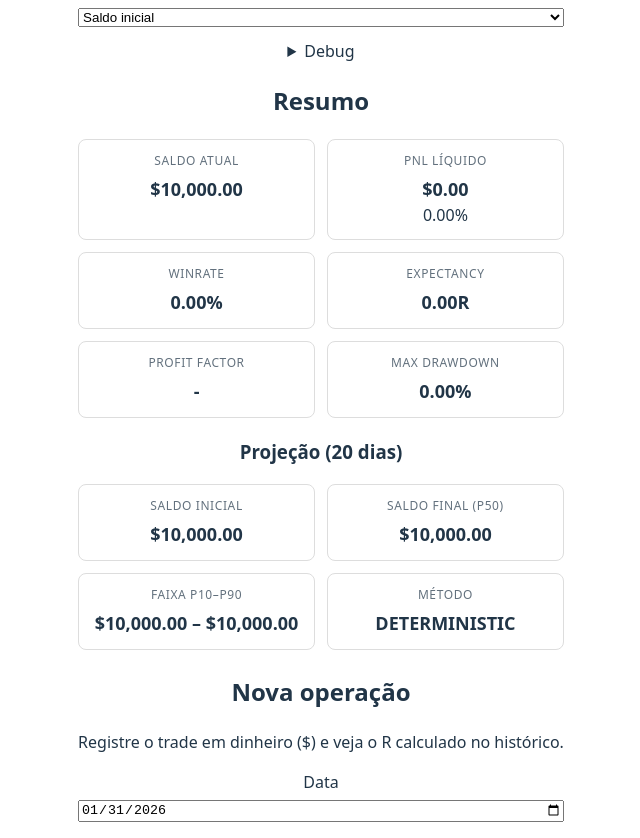
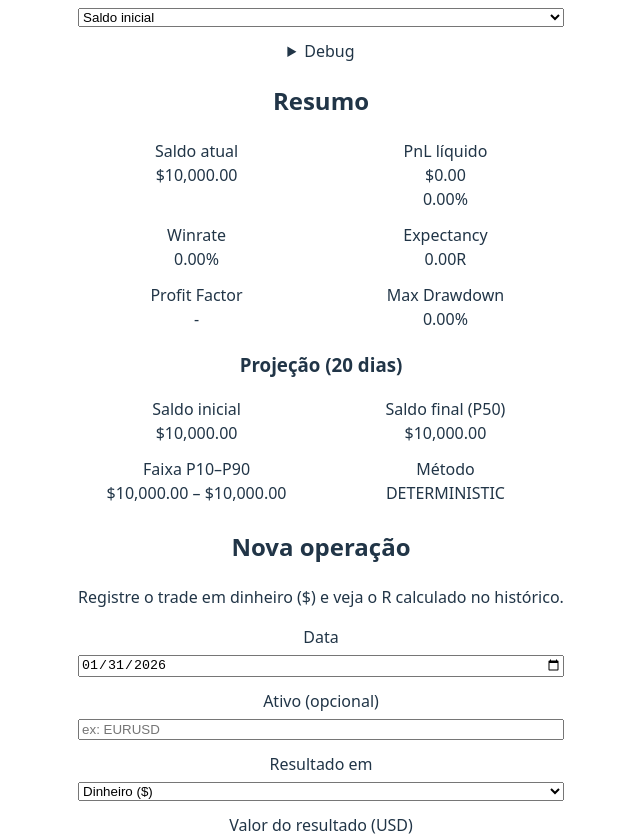
Before and after one commit to WillianPoeraridev/trading-journal, a React app: page / in a window 1280 px wide. Shown: the part 720-1558 px from the top of the page, without its empty margins (319-959 px from the left). Built offline with nearby package versions, Linux system fonts and the light colour scheme; the HTML template or start-up script is replaced by a standard one.

Commit message:
fix: dark card styles in metrics

```diff
--- a/src/components/MetricsPanel.tsx
+++ b/src/components/MetricsPanel.tsx
@@ -1,4 +1,4 @@
-import type { CSSProperties } from "react";
+import type { ReactNode } from "react";
 import type { Metrics, ProjectionResult } from "../core/types";
 import { formatMoney, formatPct, formatR, roundTo } from "../core/format";
 
@@ -8,31 +8,19 @@ type MetricsPanelProps = {
   currency: string;
 };
 
-const gridStyle: CSSProperties = {
+const gridStyle = {
   display: "grid",
   gap: 12,
   gridTemplateColumns: "repeat(auto-fit, minmax(180px, 1fr))",
 };
 
-const cardStyle: CSSProperties = {
-  border: "1px solid #ddd",
-  borderRadius: 8,
-  padding: 12,
-  background: "#fff",
-};
-
-const labelStyle: CSSProperties = {
-  fontSize: 12,
-  textTransform: "uppercase",
-  letterSpacing: 0.6,
-  opacity: 0.7,
-  marginBottom: 6,
-};
-
-const valueStyle: CSSProperties = {
-  fontSize: 18,
-  fontWeight: 600,
-};
+function Card({ children }: { children: ReactNode }) {
+  return (
+    <div className="rounded-xl border border-zinc-700 bg-zinc-900 p-4 shadow-sm">
+      {children}
+    </div>
+  );
+}
 
 export default function MetricsPanel({
   metrics,
@@ -47,55 +35,95 @@ export default function MetricsPanel({
     <section>
       <h2>Resumo</h2>
       <div style={gridStyle}>
-        <div style={cardStyle}>
-          <div style={labelStyle}>Saldo atual</div>
-          <div style={valueStyle}>{formatMoney(balance, currency)}</div>
+        <Card>
+          <div className="text-xs uppercase tracking-wider text-zinc-400">
+            Saldo atual
           </div>
-        <div style={cardStyle}>
-          <div style={labelStyle}>PnL líquido</div>
-          <div style={valueStyle}>{formatMoney(metrics.netPnl, currency)}</div>
-          <div>{formatPct(metrics.netReturnPct)}</div>
+          <div className="mt-1 text-2xl font-semibold text-zinc-100">
+            {formatMoney(balance, currency)}
           </div>
-        <div style={cardStyle}>
-          <div style={labelStyle}>Winrate</div>
-          <div style={valueStyle}>{formatPct(metrics.winRatePct)}</div>
+        </Card>
+        <Card>
+          <div className="text-xs uppercase tracking-wider text-zinc-400">
+            PnL líquido
           </div>
-        <div style={cardStyle}>
-          <div style={labelStyle}>Expectancy</div>
-          <div style={valueStyle}>{formatR(metrics.expectancyR, 2)}</div>
+          <div className="mt-1 text-2xl font-semibold text-zinc-100">
+            {formatMoney(metrics.netPnl, currency)}
           </div>
-        <div style={cardStyle}>
-          <div style={labelStyle}>Profit Factor</div>
-          <div style={valueStyle}>{profitFactorText}</div>
+          <div className="mt-1 text-sm text-zinc-400">
+            {formatPct(metrics.netReturnPct)}
           </div>
-        <div style={cardStyle}>
-          <div style={labelStyle}>Max Drawdown</div>
-          <div style={valueStyle}>{formatPct(metrics.maxDrawdownPct)}</div>
+        </Card>
+        <Card>
+          <div className="text-xs uppercase tracking-wider text-zinc-400">
+            Winrate
           </div>
+          <div className="mt-1 text-2xl font-semibold text-zinc-100">
+            {formatPct(metrics.winRatePct)}
+          </div>
+        </Card>
+        <Card>
+          <div className="text-xs uppercase tracking-wider text-zinc-400">
+            Expectancy
+          </div>
+          <div className="mt-1 text-2xl font-semibold text-zinc-100">
+            {formatR(metrics.expectancyR, 2)}
+          </div>
+        </Card>
+        <Card>
+          <div className="text-xs uppercase tracking-wider text-zinc-400">
+            Profit Factor
+          </div>
+          <div className="mt-1 text-2xl font-semibold text-zinc-100">
+            {profitFactorText}
+          </div>
+        </Card>
+        <Card>
+          <div className="text-xs uppercase tracking-wider text-zinc-400">
+            Max Drawdown
+          </div>
+          <div className="mt-1 text-2xl font-semibold text-zinc-100">
+            {formatPct(metrics.maxDrawdownPct)}
+          </div>
+        </Card>
       </div>
 
       <section style={{ marginTop: 20 }}>
         <h3>Projeção (20 dias)</h3>
         <div style={gridStyle}>
-          <div style={cardStyle}>
-            <div style={labelStyle}>Saldo inicial</div>
-            <div style={valueStyle}>{formatMoney(projection.summary.startBalance, currency)}</div>
+          <Card>
+            <div className="text-xs uppercase tracking-wider text-zinc-400">
+              Saldo inicial
             </div>
-          <div style={cardStyle}>
-            <div style={labelStyle}>Saldo final (P50)</div>
-            <div style={valueStyle}>{formatMoney(projection.summary.endBalanceP50, currency)}</div>
+            <div className="mt-1 text-2xl font-semibold text-zinc-100">
+              {formatMoney(projection.summary.startBalance, currency)}
             </div>
-          <div style={cardStyle}>
-            <div style={labelStyle}>Faixa P10–P90</div>
-            <div style={valueStyle}>
+          </Card>
+          <Card>
+            <div className="text-xs uppercase tracking-wider text-zinc-400">
+              Saldo final (P50)
+            </div>
+            <div className="mt-1 text-2xl font-semibold text-zinc-100">
+              {formatMoney(projection.summary.endBalanceP50, currency)}
+            </div>
+          </Card>
+          <Card>
+            <div className="text-xs uppercase tracking-wider text-zinc-400">
+              Faixa P10–P90
+            </div>
+            <div className="mt-1 text-2xl font-semibold text-zinc-100">
               {formatMoney(projection.summary.endBalanceP10, currency)} –{" "}
               {formatMoney(projection.summary.endBalanceP90, currency)}
             </div>
+          </Card>
+          <Card>
+            <div className="text-xs uppercase tracking-wider text-zinc-400">
+              Método
             </div>
-          <div style={cardStyle}>
-            <div style={labelStyle}>Método</div>
-            <div style={valueStyle}>{projection.method}</div>
+            <div className="mt-1 text-lg font-semibold text-zinc-100 break-words">
+              {projection.method}
             </div>
+          </Card>
         </div>
       </section>
     </section>
```
Lines whose indentation alone changed are shown as unchanged.
